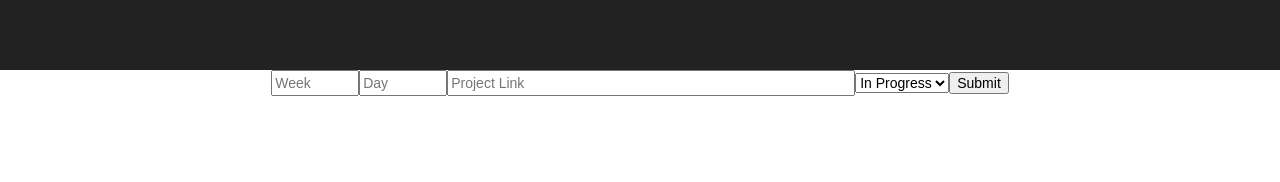
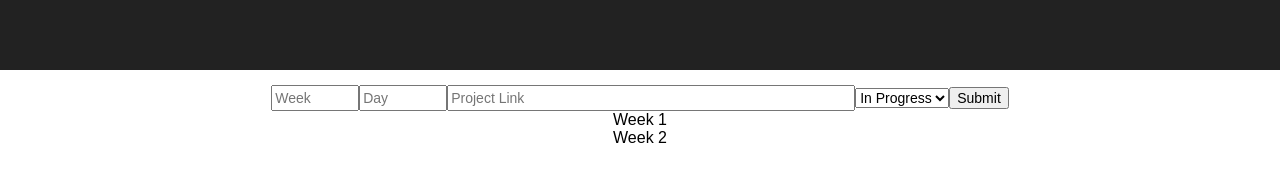
Before and after one commit to melodymennen/no-database-project, a React (Create React App) app: page / in a window 1280 px wide. Shown: the part 120-302 px from the top of the page. Built offline with nearby package versions, Linux system fonts and the light colour scheme; no server answers.

Commit message:
created button component

```diff
--- a/src/App.css
+++ b/src/App.css
@@ -42,3 +42,7 @@ input {
 button, select, input {
   font-size: 14px;
 }
+
+.content-wrapper {
+  margin-top: 15px;
+}
--- a/src/App.js
+++ b/src/App.js
@@ -2,8 +2,9 @@ import React, { Component } from 'react';
 import logo from './logo.svg';
 import './App.css';
 import axios from 'axios';
-import Week from './components/week';
 import NewEntry from './components/NewEntry';
+import Week from './components/Week';
+import Button from './components/Button';
 
 class App extends Component {
   constructor(){
@@ -15,7 +16,7 @@ class App extends Component {
   }
 
   componentDidMount(){
-    axios.get('http://localhost:3000/api/test').then(response => {
+    axios.get('http://localhost:3000/api/kanye').then(response => {
       console.log(response);
       this.setState({picture: response.data})
     })
@@ -28,8 +29,12 @@ class App extends Component {
           <img src={this.state.picture} className="App-logo" alt="logo" />
           <h1 className="App-title">Daily Projects</h1>
         </header>
-        <div>
+        <div className='content-wrapper'>
           <NewEntry />
+          <div className='button-wrapper'>
+          <Button week='1'></Button>
+          <Button week='2'></Button>
+          </div>
         </div>
       </div>
     );
--- /dev/null
+++ b/src/components/Button.js
@@ -0,0 +1,8 @@
+import React from 'react';
+
+const Button = (props) => {
+    return (
+        <div>Week {props.week}</div>
+    )
+}
+export default Button;
--- a/src/components/day.js
+++ b/src/components/day.js
@@ -2,9 +2,7 @@ import React from 'react';
 
 const Day = (props) => {
     return (
-        <div>{props.date}</div>
-        // <div>{props.link}</div>
-        // <div>{props.complete}</div>
+        <div>{props.entry}</div>
     )
 }
 export default Day;
--- a/src/components/week.js
+++ b/src/components/week.js
@@ -1,5 +1,5 @@
 import React, { Component } from 'react';
-import Day from './day';
+import Day from './Day';
 
 class Week extends Component {
     constructor(){
@@ -9,7 +9,7 @@ class Week extends Component {
 
     render() {
         return (
-            <Day date='Dec 8, 2017'/>
+            <Day entry='test entry'/>
         )
     }
 }
```
Also changed, not shown: 2 other files (tests, documents, lock files or other folders).
